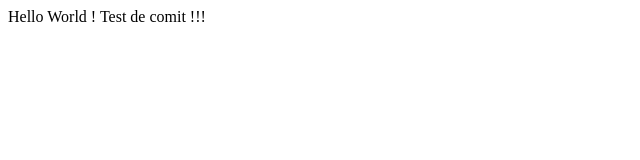
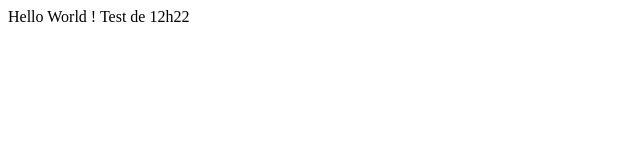
Before and after one commit to sy-maillard/test, a plain HTML site: page index.html in a window 1280 px wide. Shown: the full height of the page, 0-640 px from the left. Drawn offline with Linux system fonts and the light colour scheme.

Commit message:
Mise à jour index.html

```diff
--- a/index.html
+++ b/index.html
@@ -6,7 +6,7 @@
   <body>
       Hello World !
 
-      Test de comit !!!
+      Test de 12h22
 
   </body>
 </html>
```
